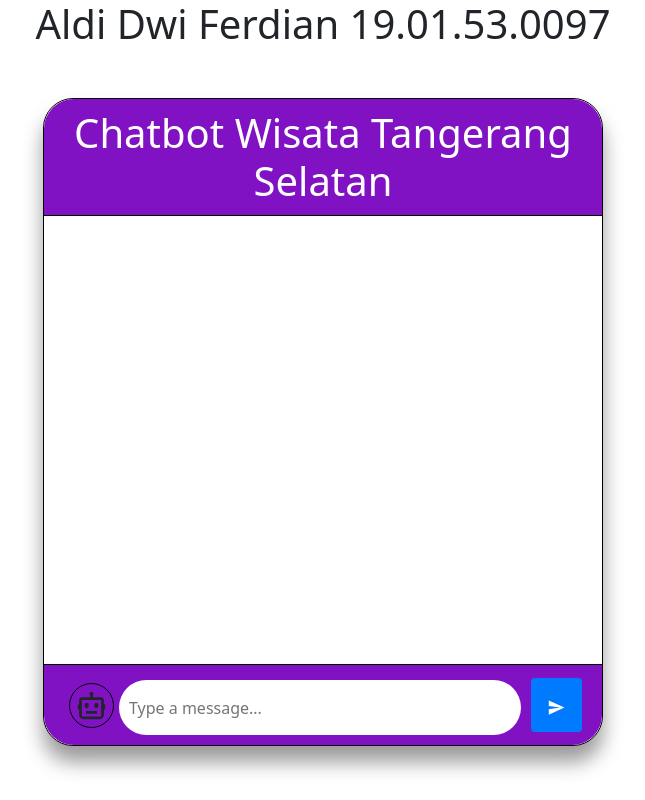
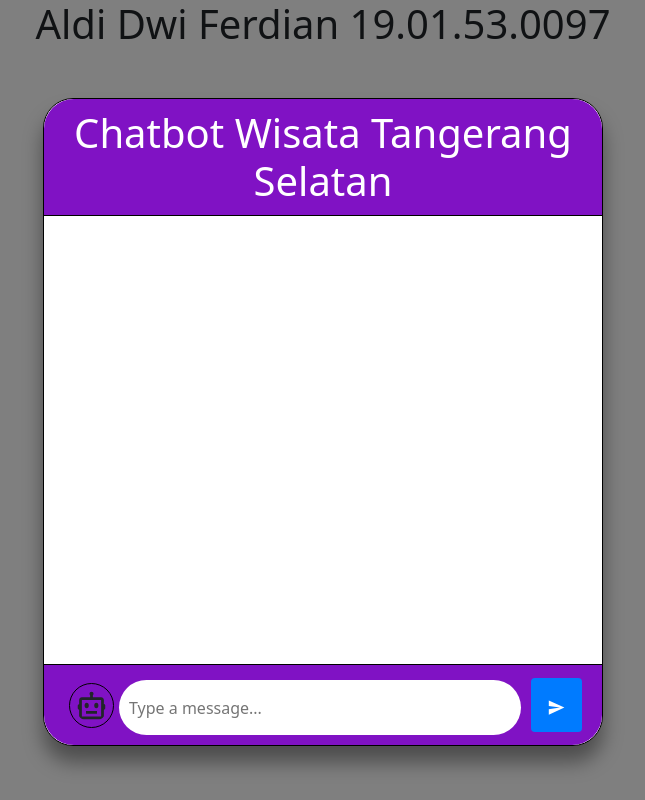
Before and after one commit to aldidwiferdian/RasaUIReact, a React (Create React App) app: page / in a window 1280 px wide. Shown: the whole page, without its empty margins (317-962 px from the left). Built offline with nearby package versions, Linux system fonts and the light colour scheme.

Commit message:
Update App.js

```diff
--- a/src/App.js
+++ b/src/App.js
@@ -1,10 +1,12 @@
 import './App.css';
 import Basic from "./components/Basic"
+import LandingPage from "./components/LandingPage";
 
 function App() {
   return (
     <div className="App">
       <h1>Aldi Dwi Ferdian 19.01.53.0097</h1>
+      <LandingPage />
       <Basic />
     </div>
   );
```
